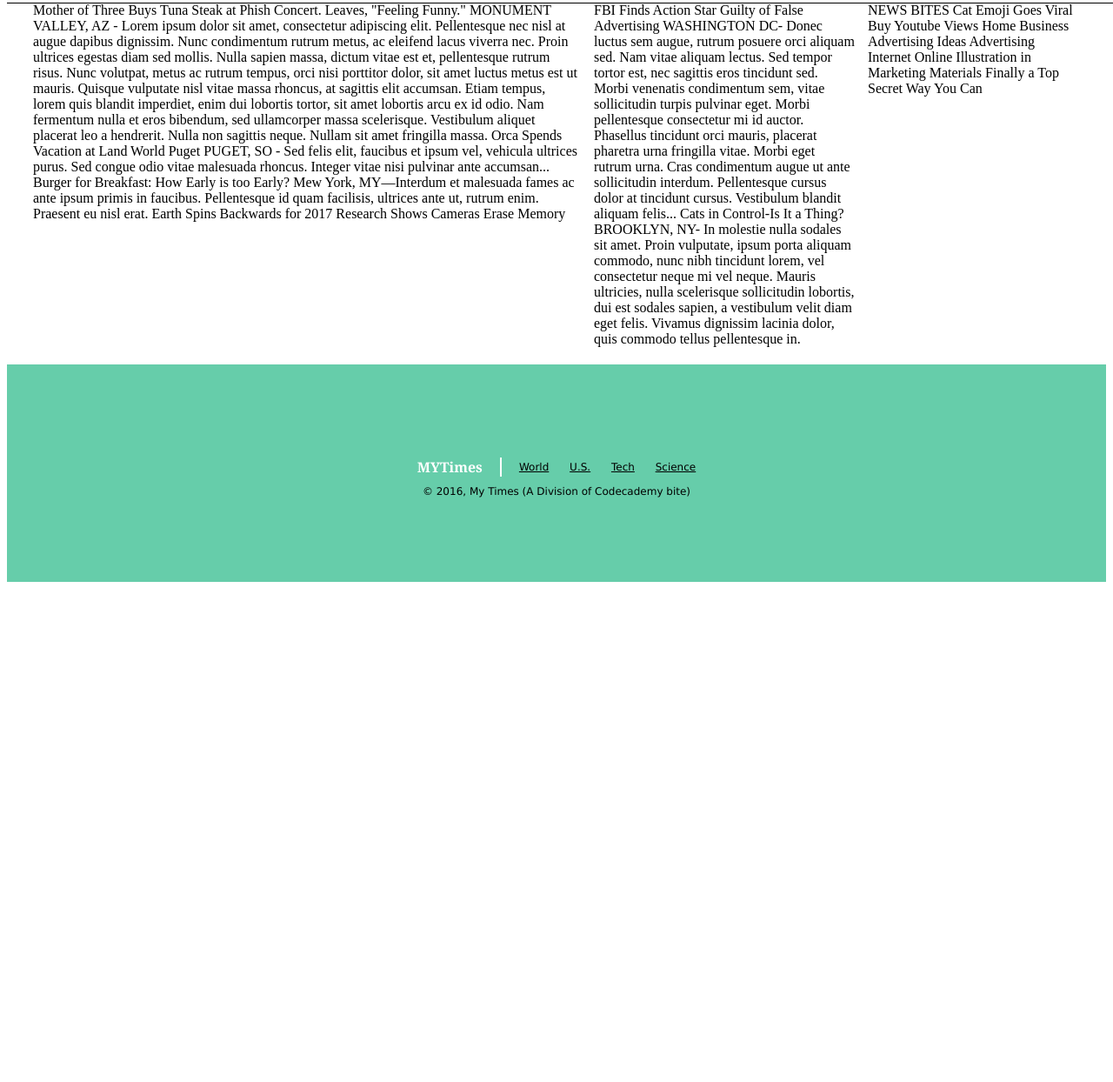
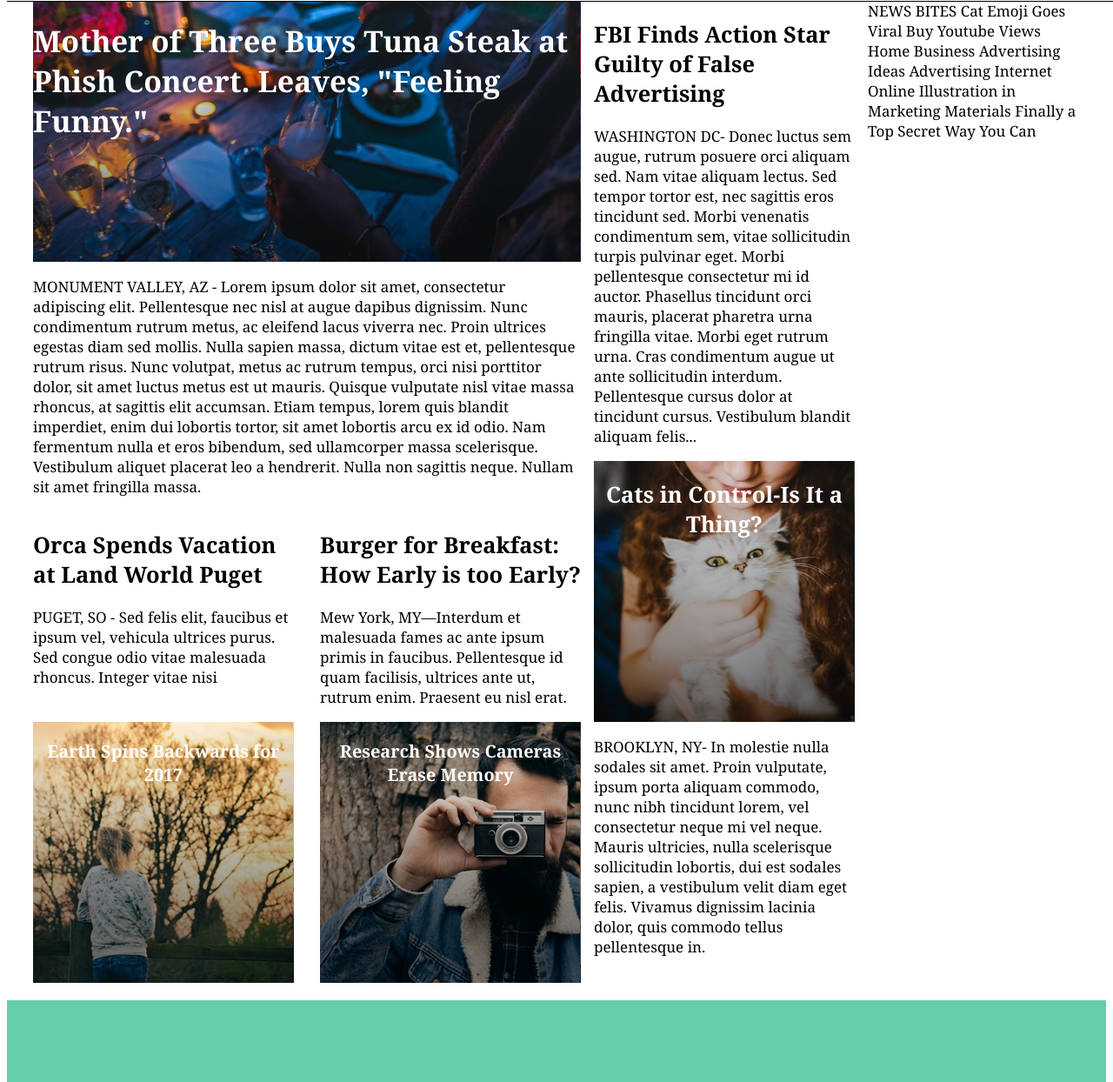
Before and after one commit to acinfinity/mytimes, a plain HTML site: page index.html in a window 1280 px wide. Shown: the part 87-1331 px from the top of the page at 87% size. Before the commit the page ends 800 px from the top, so only its background shows below. Drawn offline with Linux system fonts and the light colour scheme.

Commit message:
Cols 1 and 2 updated

```diff
--- a/index.html
+++ b/index.html
@@ -22,22 +22,38 @@
 
     <div class="content">
       <div class="col1">
-        Mother of Three Buys Tuna Steak at Phish Concert. Leaves, "Feeling Funny."
-        MONUMENT VALLEY, AZ - Lorem ipsum dolor sit amet, consectetur adipiscing elit. Pellentesque nec nisl at augue dapibus dignissim. Nunc condimentum rutrum metus, ac eleifend lacus viverra nec. Proin ultrices egestas diam sed mollis. Nulla sapien massa, dictum vitae est et, pellentesque rutrum risus. Nunc volutpat, metus ac rutrum tempus, orci nisi porttitor dolor, sit amet luctus metus est ut mauris. Quisque vulputate nisl vitae massa rhoncus, at sagittis elit accumsan. Etiam tempus, lorem quis blandit imperdiet, enim dui lobortis tortor, sit amet lobortis arcu ex id odio. Nam fermentum nulla et eros bibendum, sed ullamcorper massa scelerisque. Vestibulum aliquet placerat leo a hendrerit. Nulla non sagittis neque. Nullam sit amet fringilla massa.
-        Orca Spends Vacation at Land World Puget
-        PUGET, SO - Sed felis elit, faucibus et ipsum vel, vehicula ultrices purus. Sed congue odio vitae malesuada rhoncus. Integer vitae nisi pulvinar ante accumsan...
-        Burger for Breakfast: How Early is too Early?
-        Mew York, MY—Interdum et malesuada fames ac ante ipsum primis in faucibus. Pellentesque id quam facilisis, ultrices ante ut, rutrum enim. Praesent eu nisl erat.
-        Earth Spins Backwards for 2017
-        Research Shows Cameras Erase Memory
+        <div class="mainstory">
+          <div class="main-story-headline">
+            <h1>Mother of Three Buys Tuna Steak at Phish Concert. Leaves, "Feeling Funny."</h1>
+          </div>
+            <p>MONUMENT VALLEY, AZ - Lorem ipsum dolor sit amet, consectetur adipiscing elit. Pellentesque nec nisl at augue dapibus dignissim. Nunc condimentum rutrum metus, ac eleifend lacus viverra nec. Proin ultrices egestas diam sed mollis. Nulla sapien massa, dictum vitae est et, pellentesque rutrum risus. Nunc volutpat, metus ac rutrum tempus, orci nisi porttitor dolor, sit amet luctus metus est ut mauris. Quisque vulputate nisl vitae massa rhoncus, at sagittis elit accumsan. Etiam tempus, lorem quis blandit imperdiet, enim dui lobortis tortor, sit amet lobortis arcu ex id odio. Nam fermentum nulla et eros bibendum, sed ullamcorper massa scelerisque. Vestibulum aliquet placerat leo a hendrerit. Nulla non sagittis neque. Nullam sit amet fringilla massa.</p>
+        </div>
+        <div class="col1-story2">
+          <h2>Orca Spends Vacation at Land World Puget</h2>
+          <p>PUGET, SO - Sed felis elit, faucibus et ipsum vel, vehicula ultrices purus. Sed congue odio vitae malesuada rhoncus. Integer vitae nisi
+        </div>
+        <div class="col1-story3">
+          <h2>Burger for Breakfast: How Early is too Early?</h2>
+          <p>Mew York, MY—Interdum et malesuada fames ac ante ipsum primis in faucibus. Pellentesque id quam facilisis, ultrices ante ut, rutrum enim. Praesent eu nisl erat.
+        </div>
+        <div class="image-link-1">
+          <h3>Earth Spins Backwards for 2017</h3>
+        </div>
+        <div class="image-link-2">
+        <h3>Research Shows Cameras Erase Memory</h3>
+      </div>
       </div>
 
       <div class="col2">
-        FBI Finds Action Star Guilty of False Advertising
-WASHINGTON DC- Donec luctus sem augue, rutrum posuere orci aliquam sed. Nam vitae aliquam lectus. Sed tempor tortor est, nec sagittis eros tincidunt sed. Morbi venenatis condimentum sem, vitae sollicitudin turpis pulvinar eget. Morbi pellentesque consectetur mi id auctor. Phasellus tincidunt orci mauris, placerat pharetra urna fringilla vitae. Morbi eget rutrum urna. Cras condimentum augue ut ante sollicitudin interdum. Pellentesque cursus dolor at tincidunt cursus. Vestibulum blandit aliquam felis...
+        <div class="story">
+          <h2>FBI Finds Action Star Guilty of False Advertising</h2>
+          <p>WASHINGTON DC- Donec luctus sem augue, rutrum posuere orci aliquam sed. Nam vitae aliquam lectus. Sed tempor tortor est, nec sagittis eros tincidunt sed. Morbi venenatis condimentum sem, vitae sollicitudin turpis pulvinar eget. Morbi pellentesque consectetur mi id auctor. Phasellus tincidunt orci mauris, placerat pharetra urna fringilla vitae. Morbi eget rutrum urna. Cras condimentum augue ut ante sollicitudin interdum. Pellentesque cursus dolor at tincidunt cursus. Vestibulum blandit aliquam felis...</p>
+        </div>
 
-Cats in Control-Is It a Thing?
-BROOKLYN, NY- In molestie nulla sodales sit amet. Proin vulputate, ipsum porta aliquam commodo, nunc nibh tincidunt lorem, vel consectetur neque mi vel neque. Mauris ultricies, nulla scelerisque sollicitudin lobortis, dui est sodales sapien, a vestibulum velit diam eget felis. Vivamus dignissim lacinia dolor, quis commodo tellus pellentesque in.
+        <div class="image-link-3">
+          <h2>Cats in Control-Is It a Thing?</h2>
+        </div>
+          <p>BROOKLYN, NY- In molestie nulla sodales sit amet. Proin vulputate, ipsum porta aliquam commodo, nunc nibh tincidunt lorem, vel consectetur neque mi vel neque. Mauris ultricies, nulla scelerisque sollicitudin lobortis, dui est sodales sapien, a vestibulum velit diam eget felis. Vivamus dignissim lacinia dolor, quis commodo tellus pellentesque in.<p>
       </div>
 
       <div class="col3">
--- a/style.css
+++ b/style.css
@@ -39,15 +39,58 @@ a {
   width: 1200px;
   top: 80px;
   position: relative;
-  margin-top: 10px;
+  font-family: Georgia;
+  font-size: 17px;
+  color: black;
 }
 
 .col1 {
+  display: flex;
+  flex-wrap: wrap;
+  justify-content: space-between;
   width: 630px;
+}
+
+.main-story-headline {
+  display: flex;
+  width: 630px;
+  height: 300px;
+  background-color: black;
+  background-image: url(resources/images/img-story-main.png);
+  color: white;
+}
+.col1-story2, .col1-story3 {
+  width:300px;
+}
+.image-link-1 {
+  display: flex;
+  width: 300px;
+  height: 300px;
+  background-image: url("resources/images/img-story-2.png");
+  color: white;
+  text-align: center;
+}
+
+.image-link-2 {
+  display: flex;
+  width: 300px;
+  height: 300px;
+  background-image: url("resources/images/img-story-3.png");
+  color: white;
+  text-align: center;
 }
 
 .col2 {
   width: 300px;
+}
+
+.image-link-3 {
+  display: flex;
+  width: 300px;
+  height: 300px;
+  background-image: url("resources/images/img-story-1.png");
+  color: white;
+  text-align: center;
 }
 
 .col3 {
```
Also changed, not shown: 1 other file.
